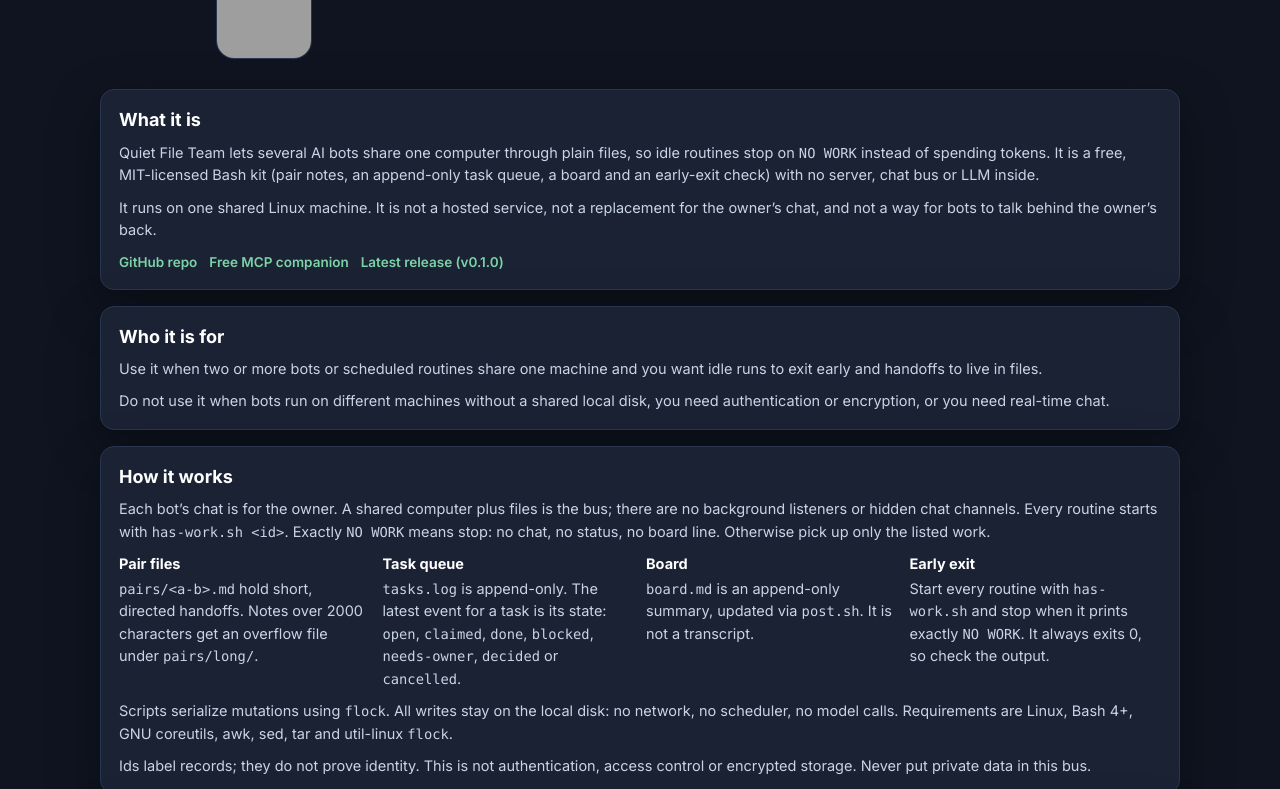
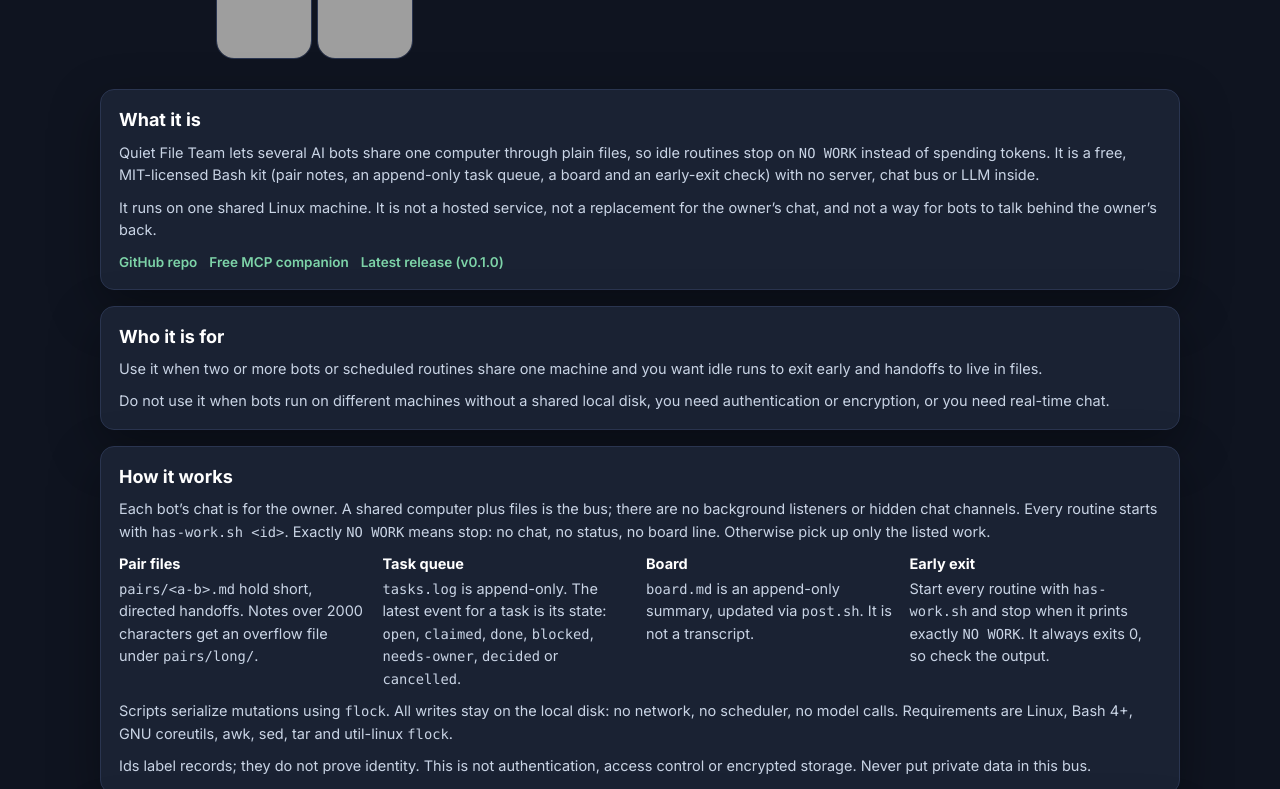
Before and after one commit to PandaFederation/pandafederation.github.io, a plain HTML site: page quiet-file-team/index.html in a window 1280 px wide. Shown: the part 295-1084 px from the top of the page. Drawn offline with Linux system fonts and the light colour scheme; grey boxes are pictures that could not be loaded.

Commit message:
Add FoundrList badge to Quiet File Team page

```diff
--- a/quiet-file-team/index.html
+++ b/quiet-file-team/index.html
@@ -124,7 +124,7 @@
       <h1>Quiet File Team</h1>
       <p>Free local Bash kit for agent teams that share one computer through files</p>
       <p class="meta"><span class="pill">Free</span><span class="pill muted">MIT</span><span class="pill muted">Bash · Linux</span><span class="pill muted">No server</span></p>
-      <p class="badges"><a href="https://launchigniter.com/product/quiet-file-team?ref=badge-quiet-file-team" target="_blank" rel="noopener"><img src="https://launchigniter.com/api/badge/quiet-file-team?theme=light" alt="Featured on LaunchIgniter" width="212" height="55" /></a></p>
+      <p class="badges"><a href="https://launchigniter.com/product/quiet-file-team?ref=badge-quiet-file-team" target="_blank" rel="noopener"><img src="https://launchigniter.com/api/badge/quiet-file-team?theme=light" alt="Featured on LaunchIgniter" width="212" height="55" /></a> <a href="https://foundrlist.com/product/quietfileteam?utm_source=badge&amp;utm_medium=embed" target="_blank" rel="noopener"><img src="https://foundrlist.com/api/badge/quietfileteam" alt="Featured on FoundrList" width="150" height="48" /></a></p>
     </header>
   </div>
 
```
